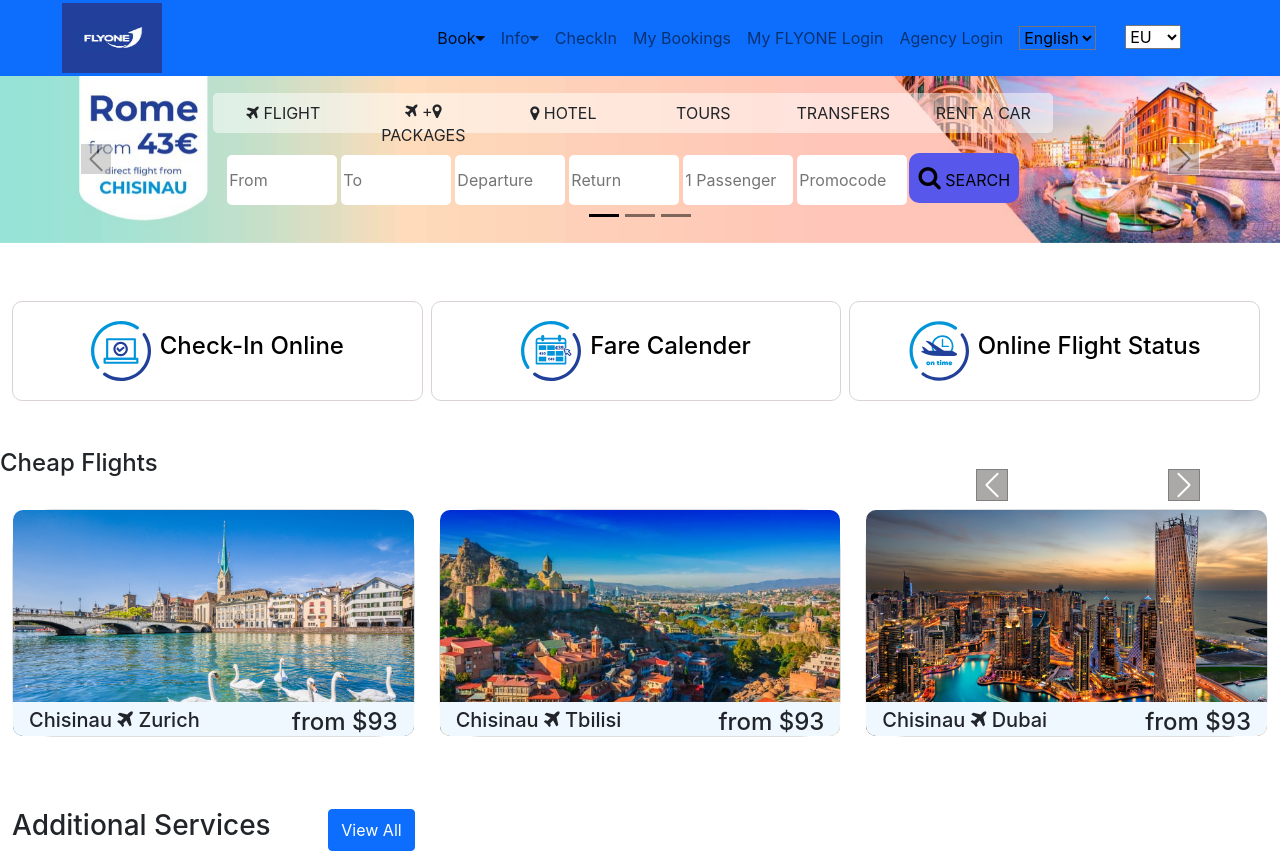
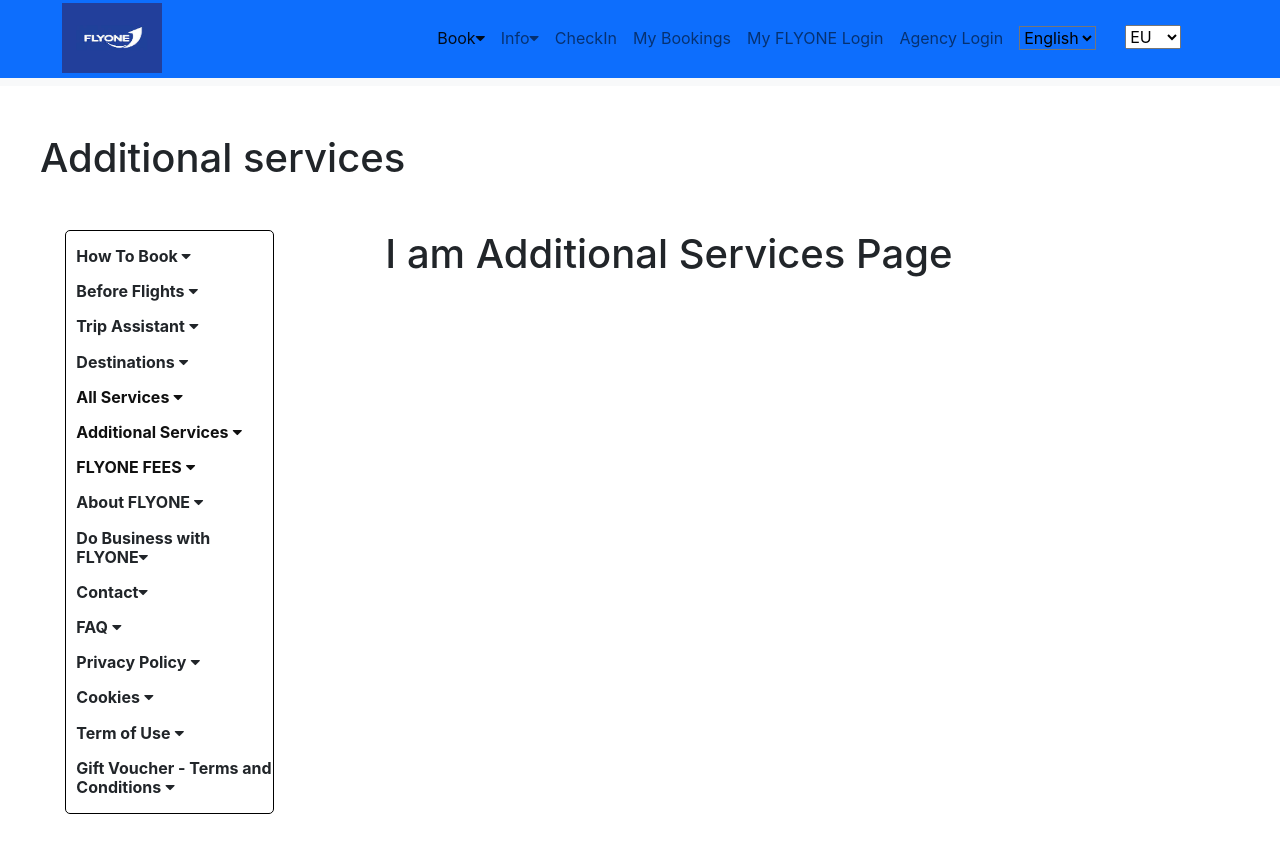
Before and after one commit to kamranlatifch/FLYONE-REACT, a React (Create React App) app: page /en/Additional-services in a window 1280 px wide. Before the commit this address led to /. Shown: the top 853 px of the page. Built offline with nearby package versions, Linux system fonts and the light colour scheme.

Commit message:
routing continued

```diff
--- a/src/App.js
+++ b/src/App.js
@@ -27,7 +27,7 @@ function App() {
           <Route path="/" element={<Home />} />
           <Route path="/flightStatus" element={<FlightStatus />} />
           <Route path="/*" element={<Navigate to="/" />} />
-          <Route path="/services" element={<AllServices />} />
+          <Route path="/en/:url" element={<AllServices />} />
           <Route path="/how-to-book/:url" element={<AllServices />} />
           <Route
             path="/Trip-Assistant/Flight-status-online"
@@ -37,6 +37,7 @@ function App() {
             path="/Trip-Assistant/Fare-Calendar"
             element={<FareCalender />}
           />
+          <Route path="/Trip-Assistant/:url" element={<AllServices />} />
         </Routes>
         <Footer />
       </BrowserRouter>
--- /dev/null
+++ b/src/Components/AllServices/AdServices/AdServices.jsx
@@ -0,0 +1,11 @@
+import React from "react";
+
+function AdServices() {
+  return (
+    <div>
+      <h1>I am Additional Services Page</h1>
+    </div>
+  );
+}
+
+export default AdServices;
--- a/src/Components/AllServices/AllServices.jsx
+++ b/src/Components/AllServices/AllServices.jsx
@@ -11,6 +11,9 @@ import PassangerTypes from "../HowToBook/PassengerTypes/PassangerTypes";
 import GroupBookings from "../HowToBook/GroupBookings/GroupBookings";
 import VoucherCondition from "../HowToBook/VoucherCondition/VoucherCondition";
 import FlyoneMobileApp from "../HowToBook/MobileApp/FlyoneMobileApp";
+import NetworkMap from "../TripAssistant/NetworkMap/NetworkMap";
+import AdServices from "./AdServices/AdServices";
+import FlyOneFee from "./FlyOneFee/FlyOneFee";
 function AllServices() {
   //   const [howToBookShow, setHowToBookShow] = useState(false);
   const [title, setTitle] = useState("hide");
@@ -152,8 +155,7 @@ function AllServices() {
                     <Link to="/Trip-Assistant/Fare-Calendar">
                       Fare Calender
                     </Link>
-
-                    <a href="/">Network Map</a>
+                    <Link to="/Trip-Assistant/Network-map">Network Map</Link>
                   </div>
                 )}
               </div>
@@ -214,28 +216,33 @@ function AllServices() {
 
               <div>
                 <div className="title my-3">
+                  <Link to="/en/All-services">
                     <h6 style={{ marginLeft: 10 }}>
-                    {" "}
                       <b>All Services</b>{" "}
                       <i className="fa fa-caret-down" id="ct-up"></i>
                     </h6>
+                  </Link>
                 </div>
               </div>
               <div>
                 <div className="title my-3">
+                  <Link to="/en/Additional-services">
                     <h6 style={{ marginLeft: 10 }}>
                       <b>Additional Services</b>{" "}
                       <i className="fa fa-caret-down" id="ct-up"></i>{" "}
                     </h6>
+                  </Link>
                 </div>
               </div>
               <div>
                 <div className="title my-3">
+                  <Link to="/en/FLYONE-FEES">
                     <h6 style={{ marginLeft: 10 }}>
                       {" "}
                       <b>FLYONE FEES</b>{" "}
                       <i className="fa fa-caret-down" id="ct-up"></i>{" "}
                     </h6>
+                  </Link>
                 </div>
               </div>
 
@@ -404,6 +411,10 @@ function AllServices() {
             {replaced === "Group Bookings" && <GroupBookings />}
             {replaced === "Voucher Condition" && <VoucherCondition />}
             {replaced === "Flyone Mobile app" && <FlyoneMobileApp />}
+            {replaced === "Network map" && <NetworkMap />}
+            {replaced === "All services" && <TotalServices />}
+            {replaced === "Additional services" && <AdServices />}
+            {replaced === "FLYONE FEES" && <FlyOneFee />}
             {/* {url === "Flight-status-online" && <FlightStatus />}
             {url === "Fare-Calendar" && <FlightStatus />} */}
             {/* <FlightStatus /> */}
--- /dev/null
+++ b/src/Components/AllServices/FlyOneFee/FlyOneFee.jsx
@@ -0,0 +1,11 @@
+import React from "react";
+
+function FlyOneFee() {
+  return (
+    <div>
+      <h1>I am FlyOne Fee Page</h1>
+    </div>
+  );
+}
+
+export default FlyOneFee;
--- /dev/null
+++ b/src/Components/TripAssistant/NetworkMap/NetworkMap.jsx
@@ -0,0 +1,11 @@
+import React from "react";
+
+function NetworkMap() {
+  return (
+    <div>
+      <p>Coming Soon</p>
+    </div>
+  );
+}
+
+export default NetworkMap;
```
Lines whose indentation alone changed are shown as unchanged.
